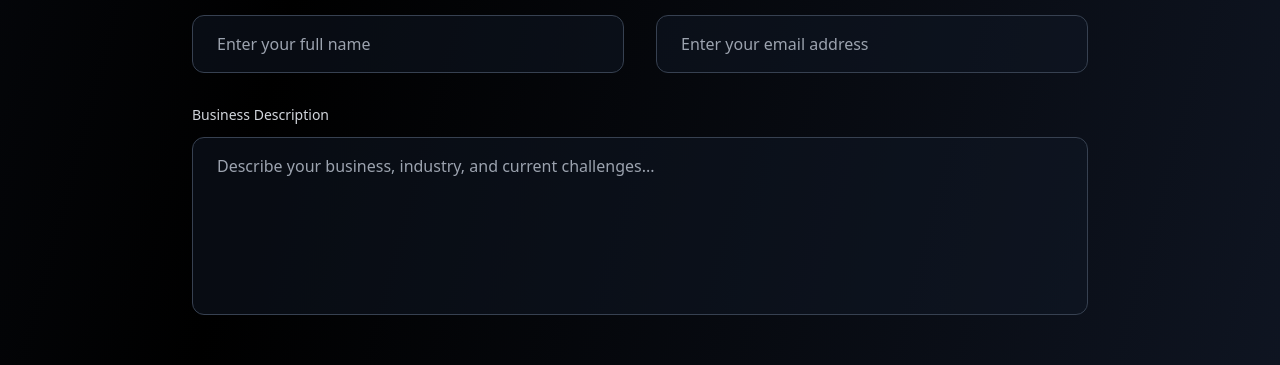
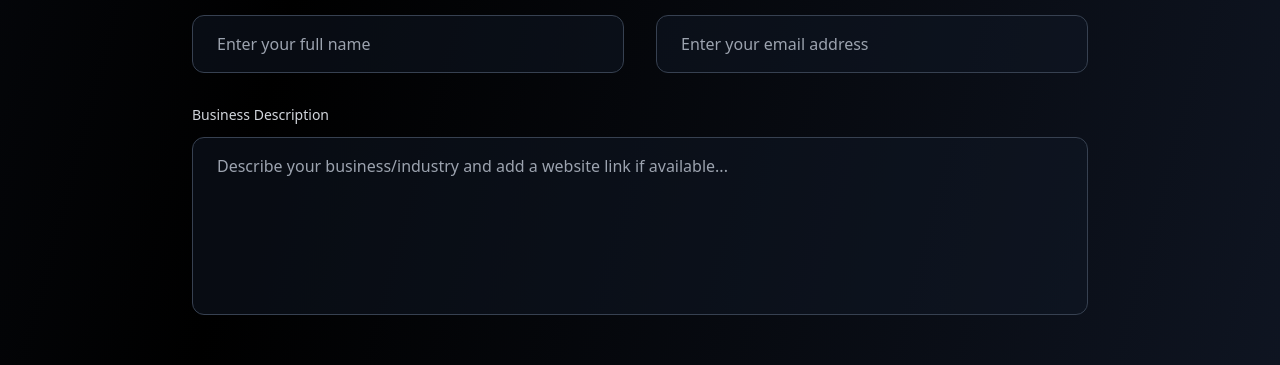
Before and after one commit to B-Syc/Sycarex, a React (Vite) app: page / in a window 1280 px wide. Shown: the part 3701-4066 px from the top of the page. Built offline with nearby package versions, Linux system fonts and the light colour scheme; no server answers.

Commit message:
Updated App.tsx

```diff
--- a/src/App.tsx
+++ b/src/App.tsx
@@ -455,7 +455,7 @@ function App() {
                 onChange={handleInputChange}
                 rows={6}
                 className="w-full px-6 py-4 bg-gray-900/50 border border-gray-700 rounded-xl text-white placeholder-gray-400 focus:border-cyan-500 focus:ring-2 focus:ring-cyan-500/20 focus:outline-none transition-all duration-300 group-hover:border-gray-600 resize-none disabled:opacity-50 disabled:cursor-not-allowed"
-                placeholder="Describe your business, industry, and current challenges..."
+                placeholder="Describe your business/industry and add a website link if available..."
                 disabled={isSubmitting}
                 required
               />
```
